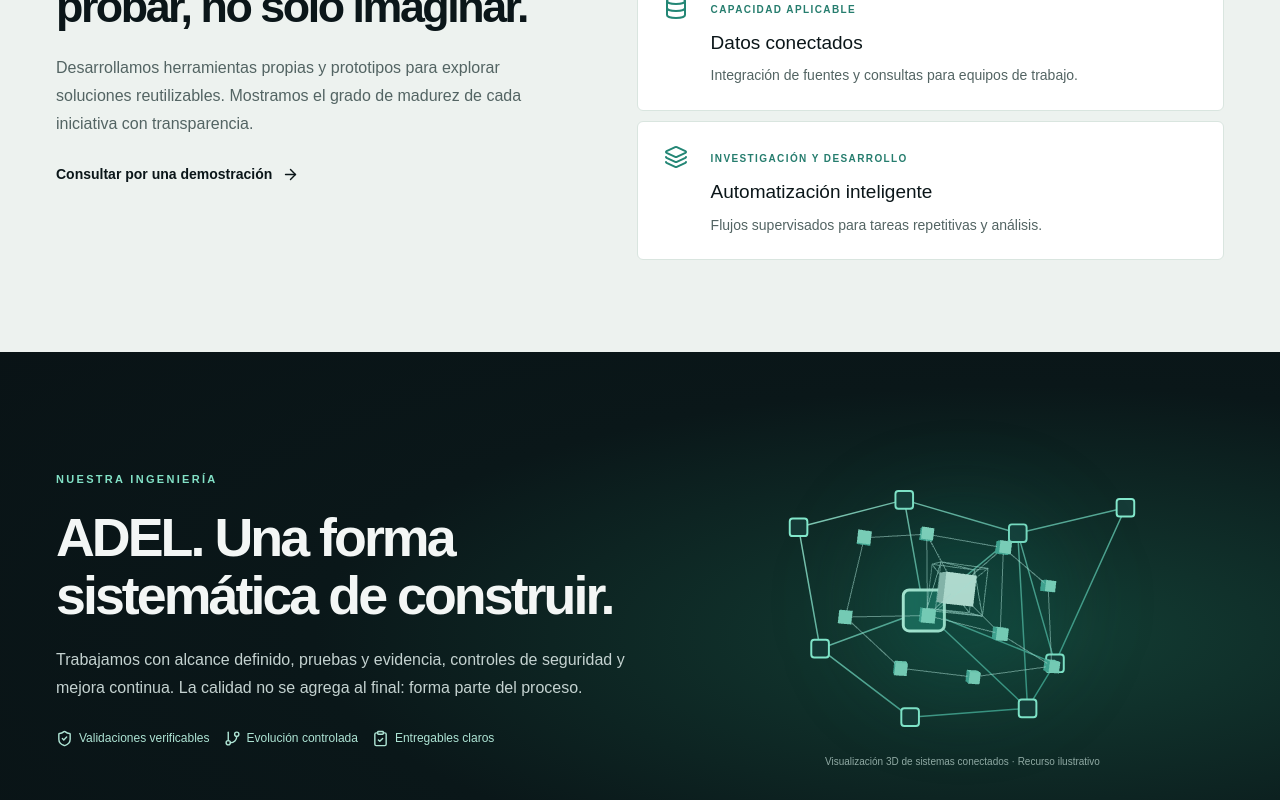
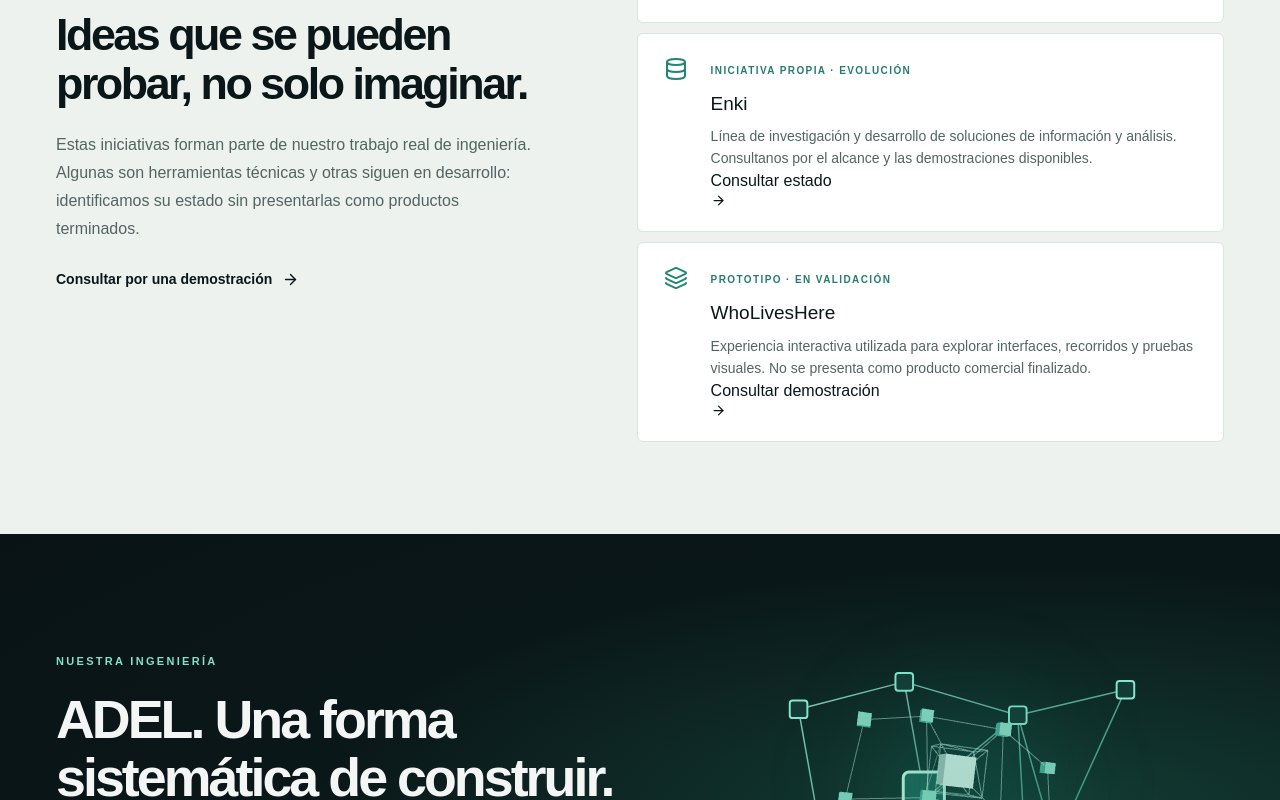
Before and after one commit to johanseb15/vyntrava-technologies-web, a Next.js app: page / in a window 1280 px wide. Shown: the part 2280-3080 px from the top of the page. Built offline with nearby package versions, Linux system fonts and the light colour scheme.

Commit message:
feat(web): showcase real internal initiatives with honest maturity labels

```diff
--- a/src/app/page.tsx
+++ b/src/app/page.tsx
@@ -76,14 +76,18 @@ export default function Home() {
       </section>
 
       <section className="product-section" id="productos" aria-labelledby="product-title"><div className="wrap product-layout">
-        <div><p className="eyebrow eyebrow-dark">PRODUCTOS Y LABORATORIO</p><h2 id="product-title">Ideas que se pueden probar, no solo imaginar.</h2><p>Desarrollamos herramientas propias y prototipos para explorar soluciones reutilizables. Mostramos el grado de madurez de cada iniciativa con transparencia.</p><a className="text-link" href="#contacto">Consultar por una demostración <ArrowRight size={17} aria-hidden="true"/></a></div>
-        <div className="product-examples"><article><MonitorCog size={24} aria-hidden="true"/><div><span className="project-tag">EJEMPLO DE SOLUCIÓN</span><h3>Panel operativo</h3><p>Información y seguimiento de procesos en una sola interfaz.</p></div></article><article><Database size={24} aria-hidden="true"/><div><span className="project-tag">CAPACIDAD APLICABLE</span><h3>Datos conectados</h3><p>Integración de fuentes y consultas para equipos de trabajo.</p></div></article><article><Layers3 size={24} aria-hidden="true"/><div><span className="project-tag">INVESTIGACIÓN Y DESARROLLO</span><h3>Automatización inteligente</h3><p>Flujos supervisados para tareas repetitivas y análisis.</p></div></article></div>
+        <div><p className="eyebrow eyebrow-dark">PRODUCTOS Y LABORATORIO</p><h2 id="product-title">Ideas que se pueden probar, no solo imaginar.</h2><p>Estas iniciativas forman parte de nuestro trabajo real de ingeniería. Algunas son herramientas técnicas y otras siguen en desarrollo: identificamos su estado sin presentarlas como productos terminados.</p><a className="text-link" href="#contacto">Consultar por una demostración <ArrowRight size={17} aria-hidden="true"/></a></div>
+        <div className="product-examples">
+          <article><MonitorCog size={24} aria-hidden="true"/><div><span className="project-tag">DESARROLLO PROPIO · METODOLOGÍA</span><h3>ADEL Framework</h3><p>Herramientas y procesos para diseñar, construir y verificar software con evidencia. Repositorio técnico disponible para consulta.</p><a className="product-link" href="https://github.com/johanseb15/ADEL-Framework" target="_blank" rel="noopener noreferrer">Explorar repositorio <ArrowUpRight size={15} aria-hidden="true"/></a></div></article>
+          <article><Database size={24} aria-hidden="true"/><div><span className="project-tag">INICIATIVA PROPIA · EVOLUCIÓN</span><h3>Enki</h3><p>Línea de investigación y desarrollo de soluciones de información y análisis. Consultanos por el alcance y las demostraciones disponibles.</p><a className="product-link" href="#contacto">Consultar estado <ArrowRight size={15} aria-hidden="true"/></a></div></article>
+          <article><Layers3 size={24} aria-hidden="true"/><div><span className="project-tag">PROTOTIPO · EN VALIDACIÓN</span><h3>WhoLivesHere</h3><p>Experiencia interactiva utilizada para explorar interfaces, recorridos y pruebas visuales. No se presenta como producto comercial finalizado.</p><a className="product-link" href="#contacto">Consultar demostración <ArrowRight size={15} aria-hidden="true"/></a></div></article>
+        </div>
       </div></section>
 
       <section className="engineering-section dark-section" id="ingenieria" aria-labelledby="engineering-title">
         <div className="wrap engineering-layout">
           <div className="engineering-copy"><p className="eyebrow">NUESTRA INGENIERÍA</p><h2 id="engineering-title">ADEL. Una forma sistemática de construir.</h2><p>Trabajamos con alcance definido, pruebas y evidencia, controles de seguridad y mejora continua. La calidad no se agrega al final: forma parte del proceso.</p><div className="engineering-proof"><span><ShieldCheck size={17}/> Validaciones verificables</span><span><GitBranch size={17}/> Evolución controlada</span><span><ClipboardCheck size={17}/> Entregables claros</span></div></div>
-          <div className="engineering-visual"><HeroScene/><p className="scene-caption">Visualización 3D de sistemas conectados · Recurso ilustrativo</p></div>
+          <div className="engineering-visual"><HeroScene/><p className="scene-caption">Arquitectura de servicios y flujos de datos · Diagrama ilustrativo</p></div>
         </div>
         <div className="wrap process-row" aria-label="Etapas de nuestra metodología">{stages.map(([n,title,detail]) => <div className="process-step" key={n}><span>{n}</span><strong>{title}</strong><small>{detail}</small></div>)}</div>
       </section>
```
